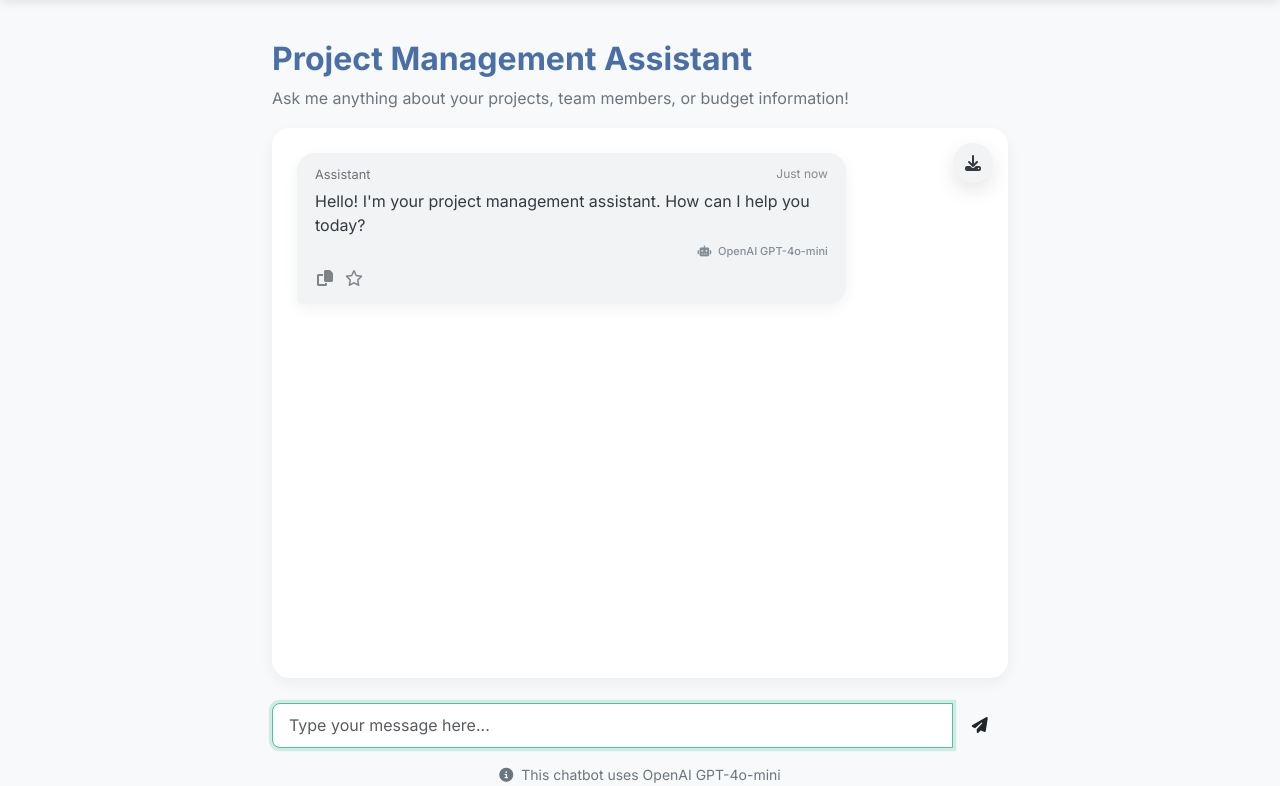
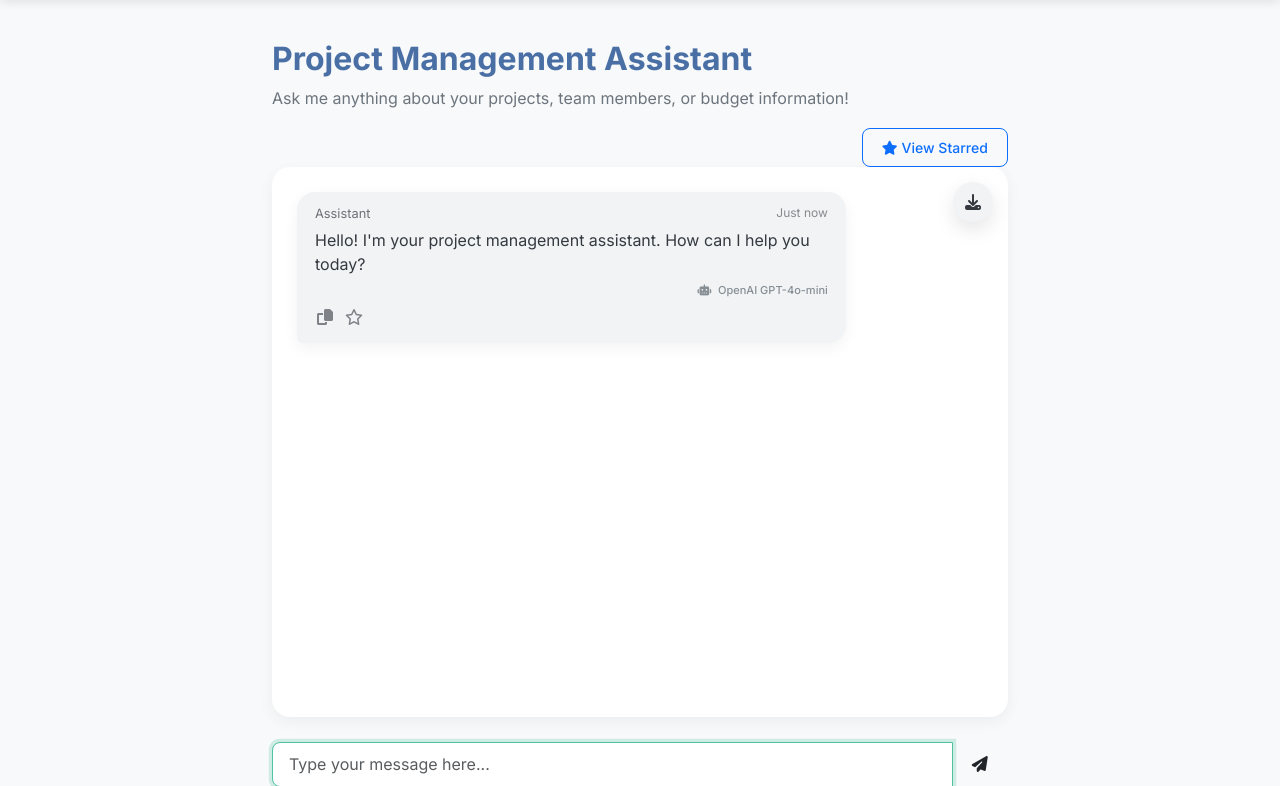
Before and after one commit to paulavishek/Nexus-360, a Django app: page / in a window 1280 px wide. Shown: the part 68-854 px from the top of the page. Run offline with Django 5.2, Linux system fonts and the light colour scheme; the visitor is signed in with stand-in values (Sample User, id 1).

Commit message:
Add "View Starred" button and functionality to display starred messages in a modal

```diff
--- a/templates/chatbot/index.html
+++ b/templates/chatbot/index.html
@@ -293,6 +293,13 @@
                 <div class="form-text text-center">Select a specific sheet or query across all sheets</div>
             </div>
             {% endif %}
+
+            <!-- Add View Starred button -->
+            <div class="text-end mt-3">
+                <button id="view-starred" class="btn btn-sm btn-outline-primary">
+                    <i class="fas fa-star me-1"></i>View Starred
+                </button>
+            </div>
         </div>
 
         <div class="chat-container-wrapper">
@@ -358,6 +365,7 @@
         const typingIndicator = $('#typing-indicator');
         const sheetSelector = $('#sheet-selector');
         const exportBtn = $('#export-chat');
+        const viewStarredBtn = $('#view-starred');
         let chatHistory = [];
 
         // Function to get CSRF token from cookies
@@ -560,12 +568,24 @@
         // Handle message actions
         $(document).on('click', '.star-btn', function() {
             const messageEl = $(this).closest('.message');
+            const messageContent = messageEl.find('div:nth-child(2)').text().trim();
+            const timestamp = messageEl.find('.message-timestamp').text();
+            const starredMessages = JSON.parse(localStorage.getItem('starredMessages')) || [];
+
             if (messageEl.hasClass('starred')) {
                 messageEl.removeClass('starred');
                 $(this).html('<i class="far fa-star"></i>');
+
+                // Remove from localStorage
+                const updatedMessages = starredMessages.filter(msg => msg.content !== messageContent || msg.timestamp !== timestamp);
+                localStorage.setItem('starredMessages', JSON.stringify(updatedMessages));
             } else {
                 messageEl.addClass('starred');
                 $(this).html('<i class="fas fa-star"></i>');
+
+                // Add to localStorage
+                starredMessages.push({ content: messageContent, timestamp: timestamp });
+                localStorage.setItem('starredMessages', JSON.stringify(starredMessages));
             }
         });
 
@@ -612,6 +632,35 @@
             document.body.removeChild(a);
         });
 
+        // View starred messages functionality
+        viewStarredBtn.on('click', function() {
+            const starredMessages = JSON.parse(localStorage.getItem('starredMessages')) || [];
+            let modalContent = '<div class="modal fade" id="starredMessagesModal" tabindex="-1" aria-labelledby="starredMessagesModalLabel" aria-hidden="true">';
+            modalContent += '<div class="modal-dialog"><div class="modal-content"><div class="modal-header">';
+            modalContent += '<h5 class="modal-title" id="starredMessagesModalLabel">Starred Messages</h5>';
+            modalContent += '<button type="button" class="btn-close" data-bs-dismiss="modal" aria-label="Close"></button></div>';
+            modalContent += '<div class="modal-body">';
+
+            if (starredMessages.length > 0) {
+                starredMessages.forEach(msg => {
+                    modalContent += `<p><strong>[${msg.timestamp}]</strong> ${msg.content}</p>`;
+                });
+            } else {
+                modalContent += '<p>No starred messages found.</p>';
+            }
+
+            modalContent += '</div><div class="modal-footer">';
+            modalContent += '<button type="button" class="btn btn-secondary" data-bs-dismiss="modal">Close</button>';
+            modalContent += '</div></div></div></div>';
+
+            $('body').append(modalContent);
+            $('#starredMessagesModal').modal('show');
+
+            $('#starredMessagesModal').on('hidden.bs.modal', function () {
+                $(this).remove();
+            });
+        });
+
         // Focus input on page load
         userInput.focus();
     });
```
